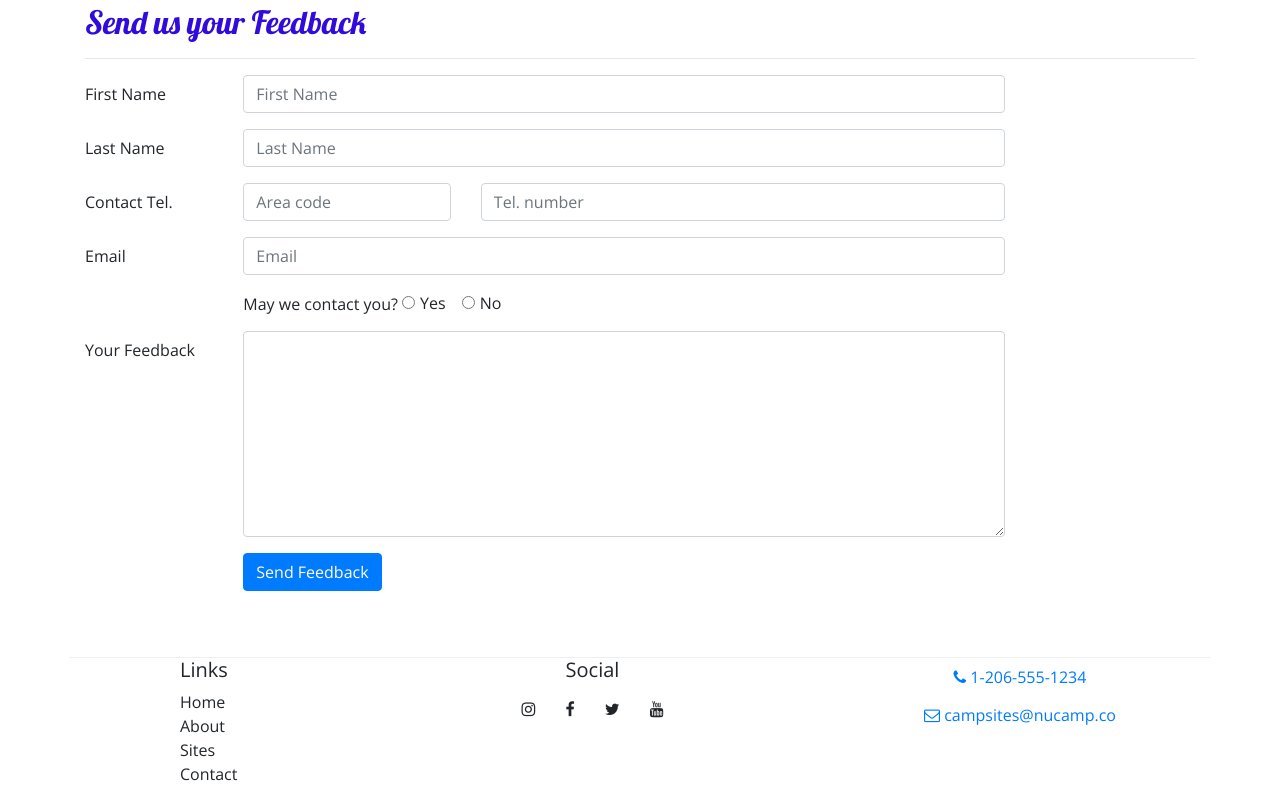
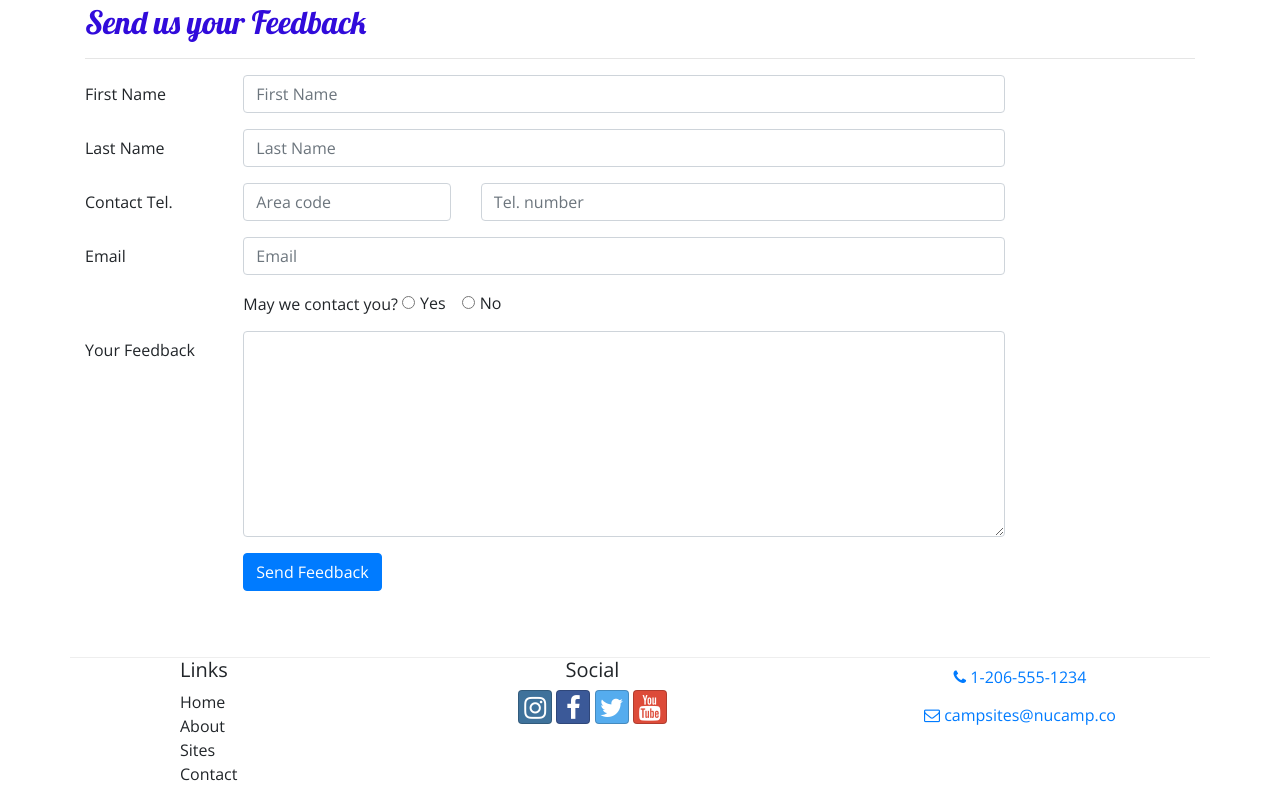
Before and after one commit to RameloMunoz/nucampsite, a website: page contactus.html in a window 1280 px wide. Shown: the part 623-1425 px from the top of the page. Drawn offline with nearby package versions, Linux system fonts and the light colour scheme.

Commit message:
NPM Scripts Part 2

```diff
--- a/contactus.html
+++ b/contactus.html
@@ -6,13 +6,14 @@
     <meta charset="utf-8" />
     <meta name="viewport" content="width=device-width, initial-scale=1" />
 
-    <!-- Bootstrap CSS -->
+      <!-- build:css css/main.css -->
     <link rel="stylesheet" href="node_modules/bootstrap/dist/css/bootstrap.min.css" />
+    <link rel="stylesheet" href="node_modules/font-awesome/css/font-awesome.min.css" />
+    <link rel="stylesheet" href="node_modules/bootstrap-social/bootstrap-social.css" />
+    <link rel="stylesheet" href="css/styles.css" />
+    <!-- endbuild -->
 
-    <!-- Additional CSS must be placed after Bootstrap CSS -->
-    <link rel="stylesheet" href="node_modules/font-awesome/css/font-awesome.min.css" />
     <link rel="stylesheet" href="https://fonts.googleapis.com/css?family=Lobster|Open+Sans" />
-    <link rel="stylesheet" href="css/styles.css" />
 
     <title>NuCamp: A Better Way To Camp</title>
 </head>
@@ -168,10 +169,12 @@
         </div>
     </footer>
 
-    <!-- jQuery must come first, then Popper.js, then the Bootstrap JavaScript plugins.-->
+
+    <!-- build:js js/main.js -->
     <script src="node_modules/jquery/dist/jquery.slim.min.js"></script>
     <script src="node_modules/popper.js/dist/umd/popper.min.js"></script>
     <script src="node_modules/bootstrap/dist/js/bootstrap.min.js"></script>
+    <!-- endbuild -->
 
 </body>
 
```
Also changed, not shown: aboutus.html (+7 -6 lines), index.html (+7 -5 lines), package.json (+10 -1 lines), 2 other files.
